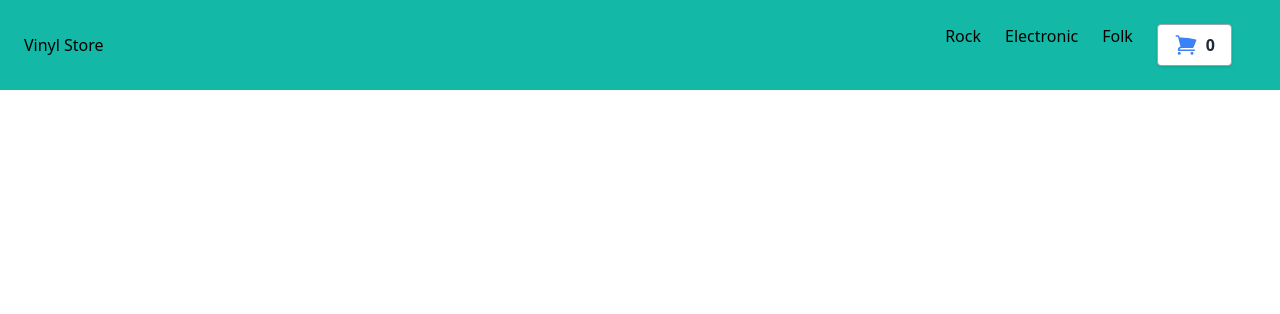
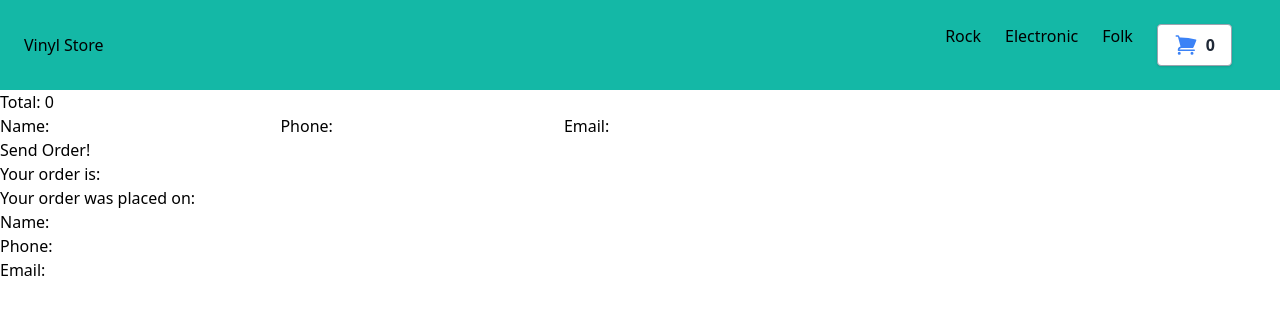
Before and after one commit to RodrigoGamboa/coderhouse-react-app, a React (Create React App) app: page /cart in a window 1280 px wide. Shown: the top 314 px of the page. Built offline with nearby package versions, Linux system fonts and the light colour scheme.

Commit message:
feat: add checkout mechanism

```diff
--- a/src/Pages/Checkout.jsx
+++ b/src/Pages/Checkout.jsx
@@ -1,18 +1,74 @@
-import { useContext } from "react";
+import { useState, useEffect, useContext } from "react";
 import { ContextCart } from "../App";
+import { addDoc, collection, getFirestore } from "firebase/firestore";
 
 const Checkout = () => {
     const { cart } = useContext(ContextCart);
+    const [orderFeedbackInfo, setOrderFeedbackInfo] = useState({
+        id: null,
+        date: null
+    });
+    const [buyer, setBuyer] = useState({
+        name: '',
+        phone: '',
+        email: ''
+    })
+    const [totalPrice, setTotalPrice] = useState(0);
+
+    useEffect(() => {
+        setTotalPrice(cart.reduce((a, c) => a + c.total, 0));
+    }, [cart]);
+
+
+
+    const sendOrder = () => {
+        const timeElapsed = Date.now();
+        const today = new Date(timeElapsed);
+        const todayUTC = today.toUTCString();
+        const order = {
+            buyer,
+            items: cart,
+            total: 100,
+            date: today.toUTCString()
+        }
+        const db = getFirestore();
+        const ordersCollection = collection(db, 'orders');
+        addDoc(ordersCollection, order).then(({id}) => {
+            setOrderFeedbackInfo({id: id, date: todayUTC});
+        });
+    };
 
     return (
         <>
         {
             cart && cart.map(albumToBuy => (
                 <div>
-                    <h1>{albumToBuy.title} x {albumToBuy.quantity}</h1>
+                    <h1>{albumToBuy.title} x {albumToBuy.quantity} x {albumToBuy.price} = {albumToBuy.total}</h1>
                 </div>
             ))
         }
+        <p>Total: {totalPrice}</p>
+        <form>
+            <label>
+                Name:
+                <input type="text" required value={buyer.name} onChange={e => setBuyer({...buyer, name: e.target.value})} />
+            </label>
+            <label>
+                Phone:
+                <input type="tel" required value={buyer.phone} onChange={e => setBuyer({...buyer, phone: e.target.value})} />
+            </label>
+            <label>
+                Email:
+                <input type="email" required value={buyer.email} onChange={e => setBuyer({...buyer, email: e.target.value})} />
+            </label>
+        </form>
+        <button onClick={() => sendOrder()} disabled={!buyer.name || !buyer.phone || !buyer.email}>Send Order!</button>
+        <p>Your order is: {orderFeedbackInfo.id}</p>
+        <p>Your order was placed on: {orderFeedbackInfo.date}</p>
+
+        <p>Name: {buyer.name}</p>
+        <p>Phone: {buyer.phone}</p>
+        <p>Email: {buyer.email}</p>
         </>
     )
 };
--- a/src/Pages/ItemDetailContainer.jsx
+++ b/src/Pages/ItemDetailContainer.jsx
@@ -41,12 +41,13 @@ const ItemDetail = () => {
         const newAlbum = {...cartAlbum};
         if (cartAlbum.id === album.id) {
           newAlbum.quantity += numItems;
+          newAlbum.total = newAlbum.quantity * newAlbum.price;
         }
         newArr.push(newAlbum);
       });
       setCart(newArr);
     } else {
-      setCart([...cart, {...album, quantity: numItems}]);
+      setCart([...cart, {...album, quantity: numItems, total: numItems * album.price}]);
     }
   };
 
```
